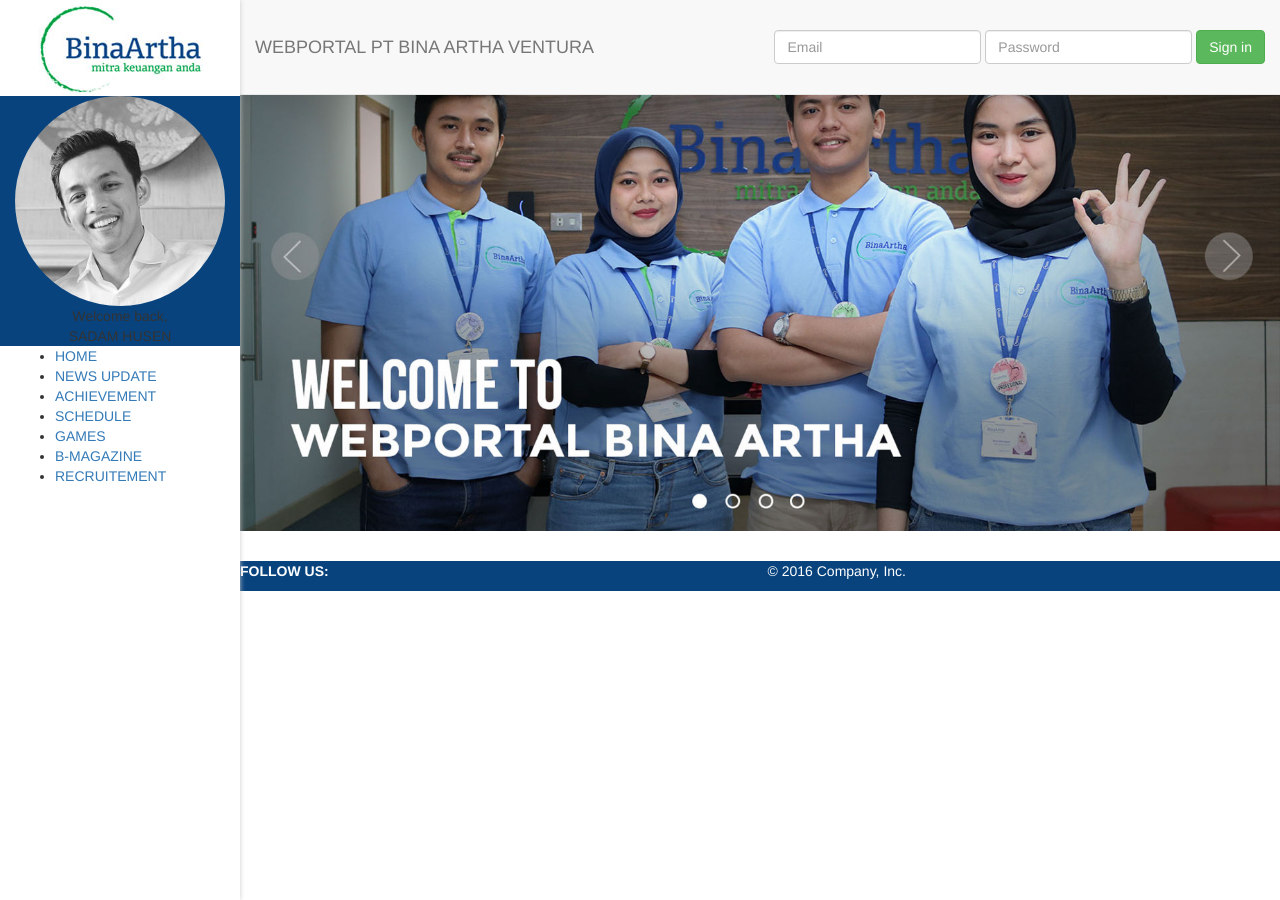
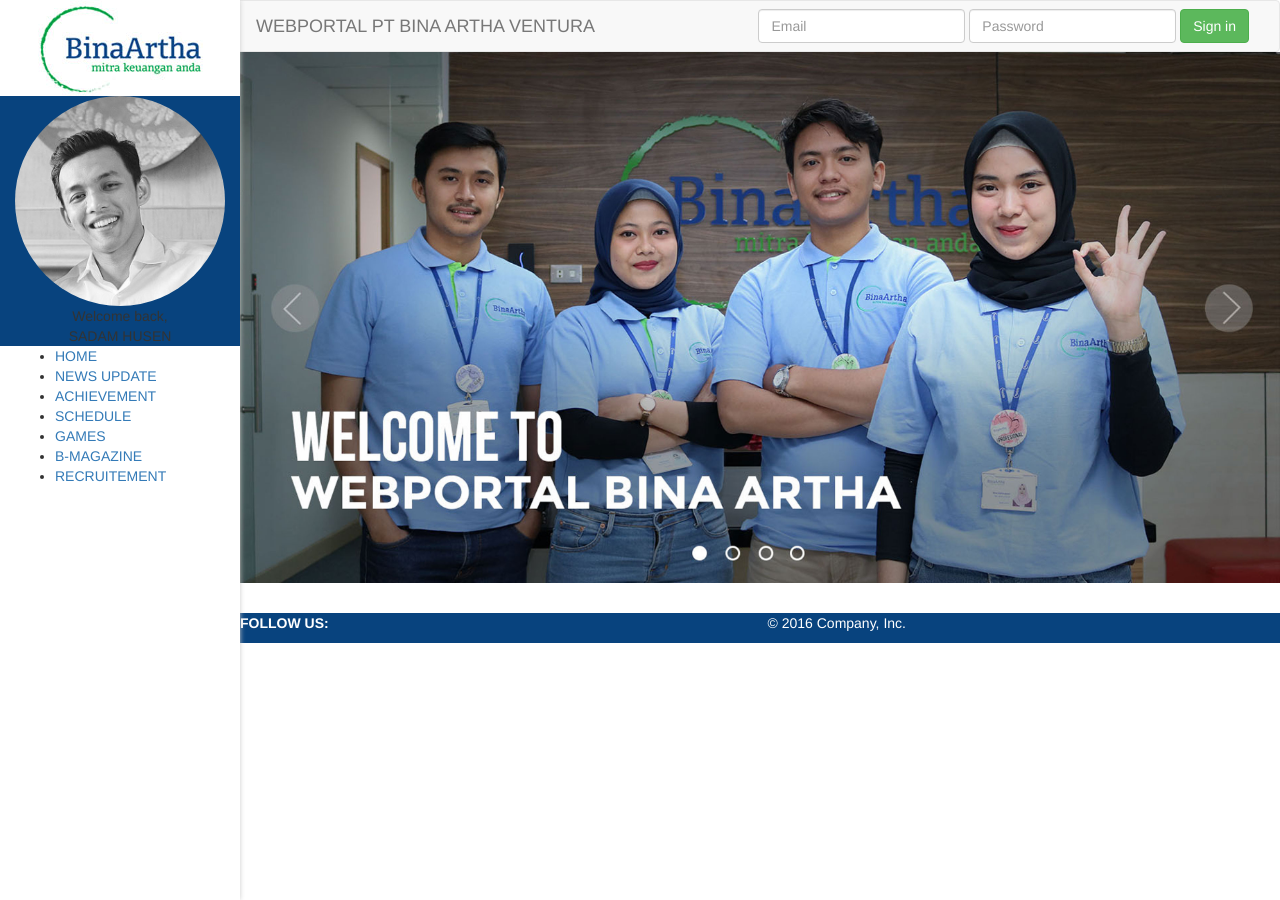
Before and after one commit to kemtol/Bina-Artha, a Jekyll site: the page built from index.html, in a window 1280 px wide. Built offline with Jekyll 4.4.1, drawn with Linux system fonts in a browser that asks for light colours.

Commit message:
Update nav.html

```diff
--- a/_includes/nav.html
+++ b/_includes/nav.html
@@ -1,4 +1,4 @@
-<nav class="navbar navbar-default navbar-fixed-top push-left-240" style="padding-top:22px;padding-bottom:22px">
+<nav class="navbar navbar-default push-left-240" style="margin-bottom:0">
   <div class="container-fluid">
     <div class="navbar-header">
       <button type="button" class="navbar-toggle collapsed" data-toggle="collapse" data-target="#navbar" aria-expanded="false" aria-controls="navbar">
```
